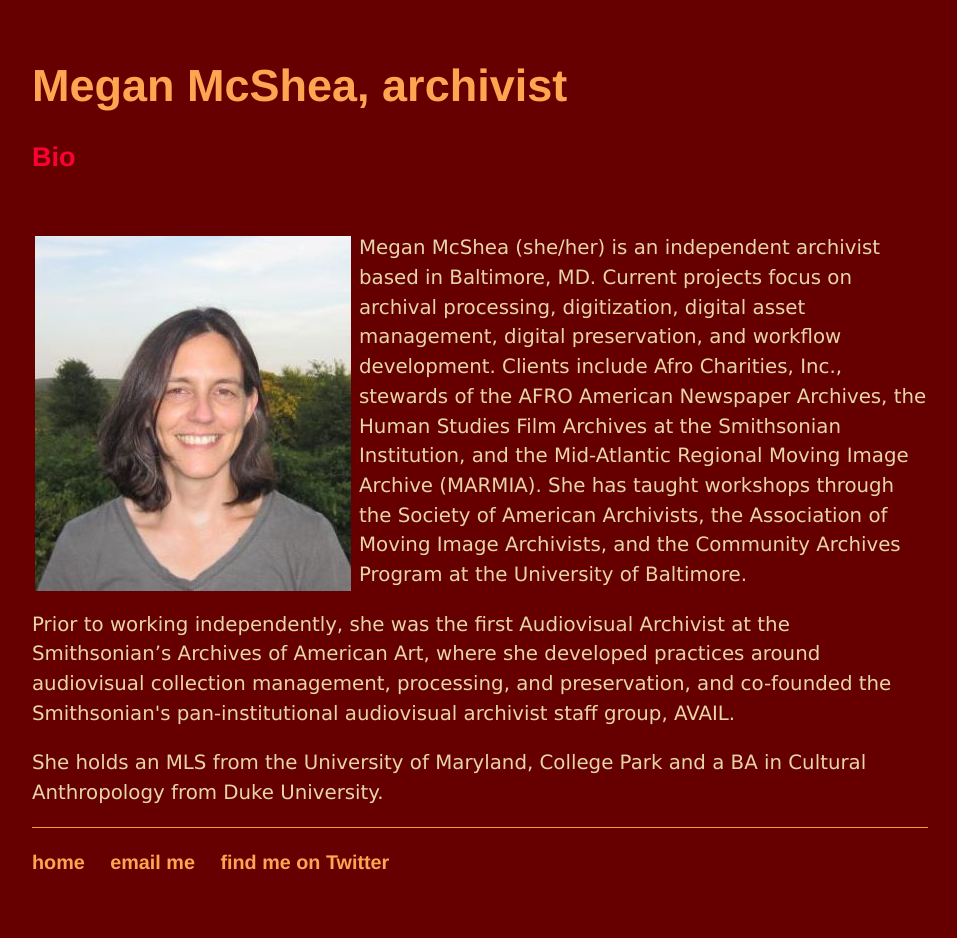
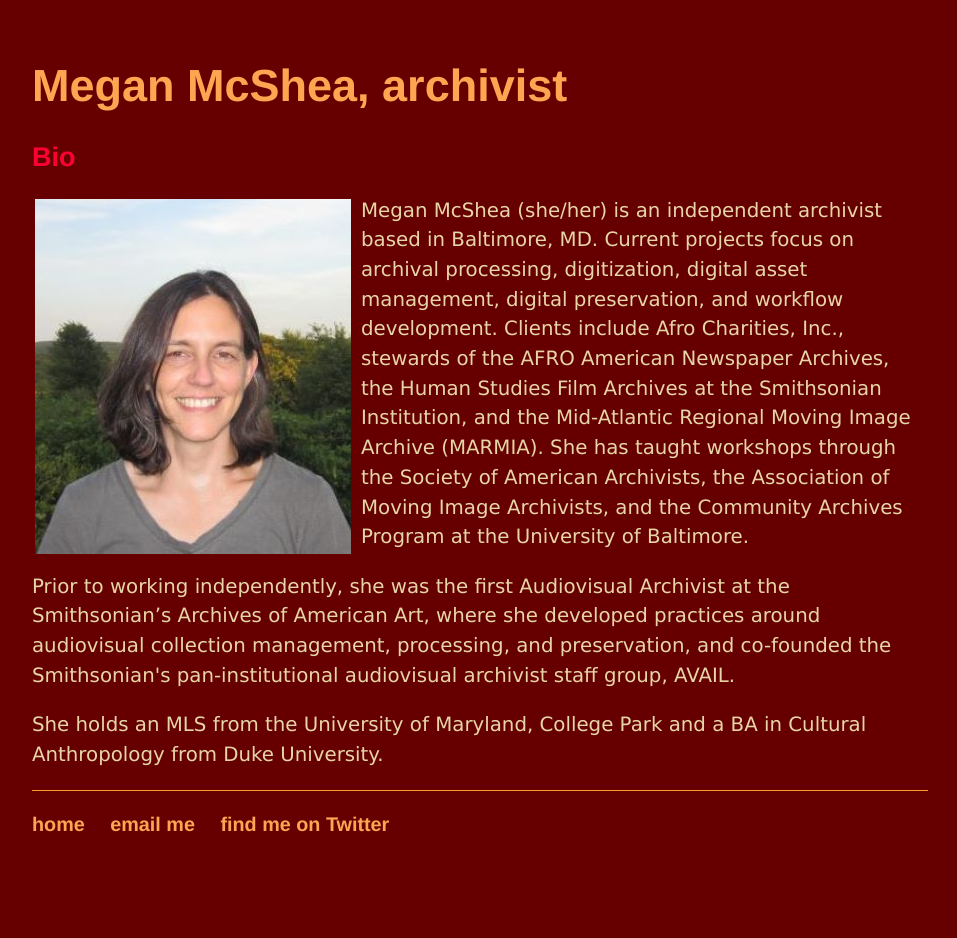
Before and after one commit to megan-mcshea/megan-mcshea.github.io, a Jekyll site: the page built from archivistbio.html, in a window 1280 px wide. Shown: the whole page, without its empty margins (160-1117 px from the left). Built offline with Jekyll 4.4.1, drawn with Linux system fonts in a browser that asks for light colours; after the commit the page ends 900 px from its top, so only the background shows below that.

Commit message:
Update archivistbio.html

```diff
--- a/archivistbio.html
+++ b/archivistbio.html
@@ -5,8 +5,7 @@ title: Megan McShea, archivist
 <div class="blurb">
 	<h1><a href="./">Megan McShea, archivist</a></h1>
   <h2>Bio</h2>
-	<br>
-  <p><img src="https://megan-mcshea.github.io/MMsmall.JPG" alt="Megan at Shakemore, photo by Teresa Duggan" style="float:left;max-width:50%;padding:3px 8px 8px 3px;width=60;">
+  <p><img src="https://megan-mcshea.github.io/MMsmall.JPG" alt="Megan at Shakemore, photo by Teresa Duggan" style="float:left;max-width:50%;padding:3px 10px 8px 3px;width=60;">
 	  Megan McShea (she/her) is an independent archivist based in Baltimore, MD. Current projects focus on archival processing, digitization, digital asset management, digital preservation, and workflow development. Clients include Afro Charities, Inc., stewards of the AFRO American Newspaper Archives, the Human Studies Film Archives at the Smithsonian Institution, and the Mid-Atlantic Regional Moving Image Archive (MARMIA). She has taught workshops through the Society of American Archivists, the Association of Moving Image Archivists, and the Community Archives Program at the University of Baltimore. </p>
 	  <p>Prior to working independently, she was the first Audiovisual Archivist at the Smithsonian’s Archives of American Art, where she developed practices around audiovisual collection management, processing, and preservation, and co-founded the Smithsonian's pan-institutional audiovisual archivist staff group, AVAIL. </p>
 		  <p>She holds an MLS from the University of Maryland, College Park and a BA in Cultural Anthropology from Duke University.</p>
```
